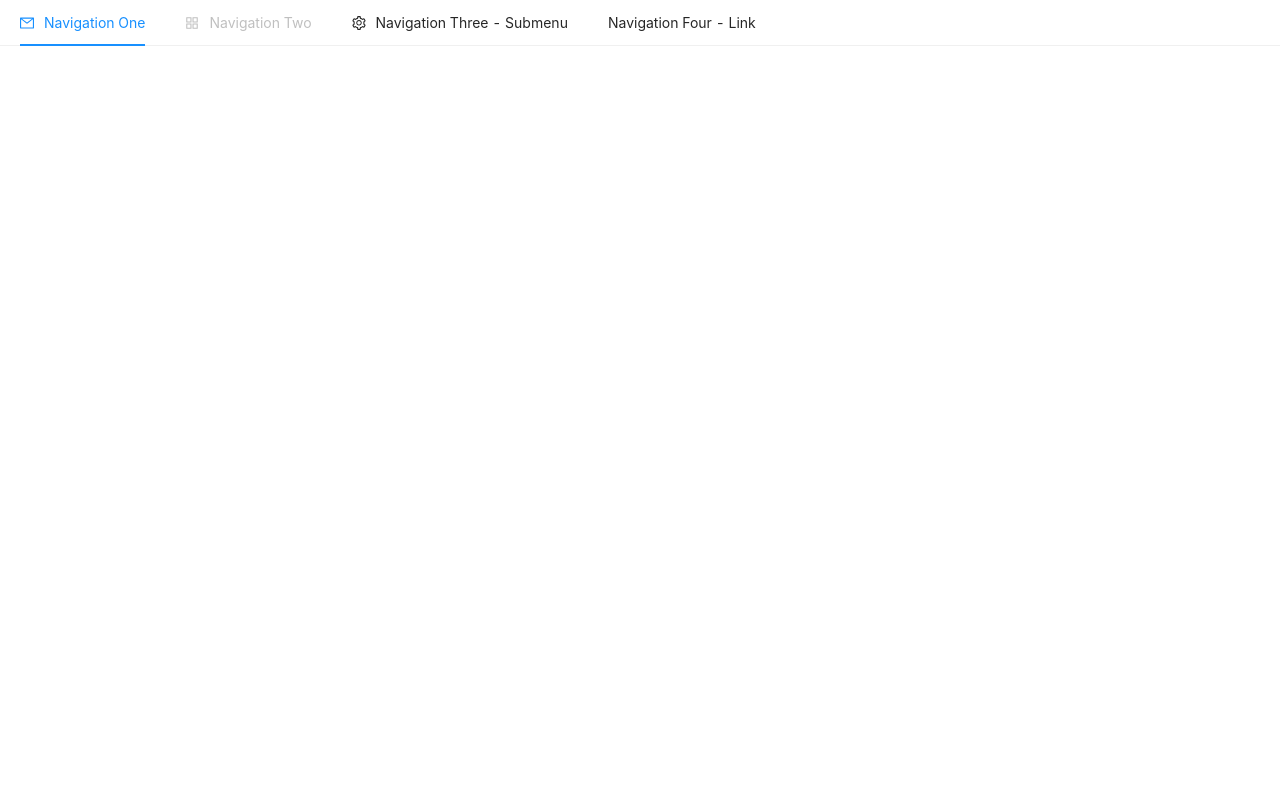
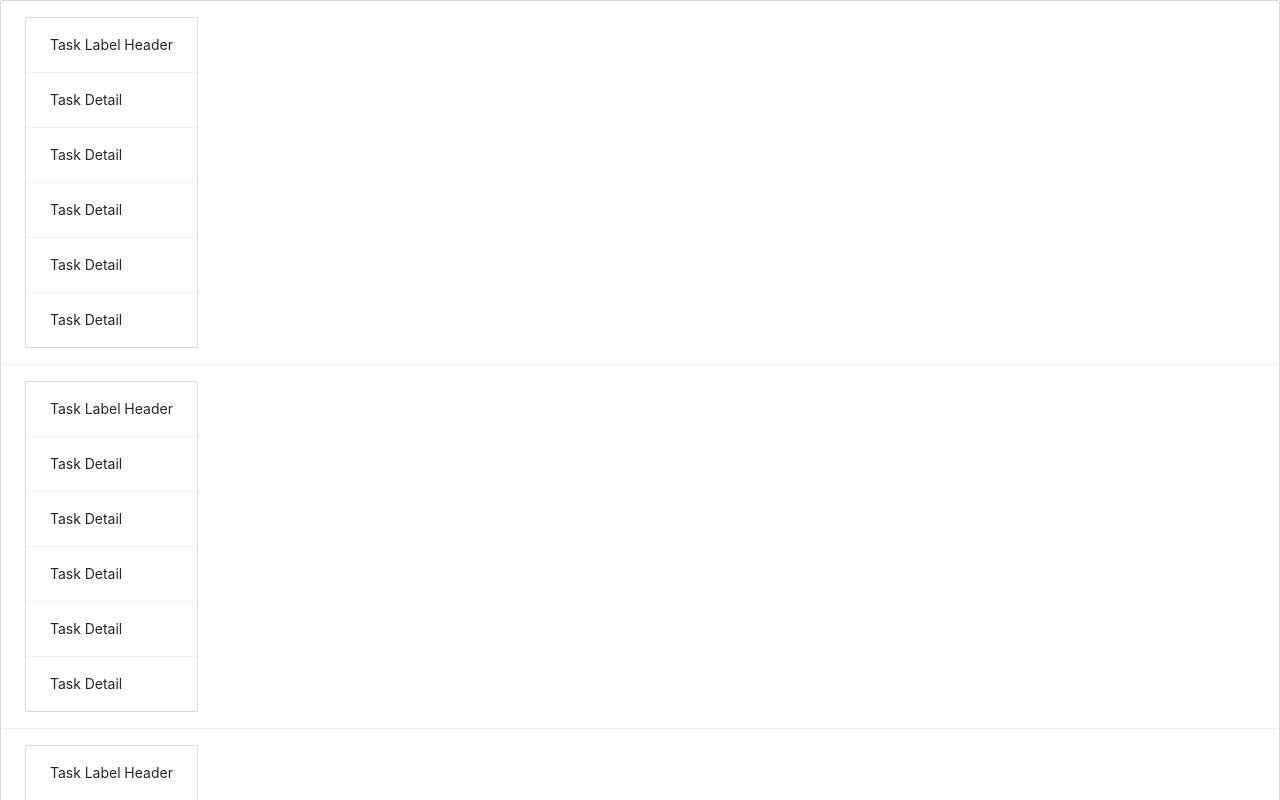
Before and after one commit to freedom-xiao007/self-growth-react-web, a React (Create React App) app: page / in a window 1280 px wide. Shown: the top 800 px of the page. Built offline with nearby package versions, Linux system fonts and the light colour scheme.

Commit message:
任务列表添加

```diff
--- a/src/App.js
+++ b/src/App.js
@@ -1,10 +1,10 @@
 import React from 'react';
 import './App.css';
-import { Nav } from './compment/Nav';
+import Task from "./compment/Task";
 
 const App = () => (
     <div className="App">
-        <Nav/>
+        <Task/>
     </div>
 );
 
--- /dev/null
+++ b/src/compment/Task.js
@@ -0,0 +1,37 @@
+import { List} from 'antd';
+import React from "react";
+import TaskLabel from "./TaskLable";
+import TaskDetail from "./TaskDetail";
+
+export class Task extends React.Component {
+    render() {
+        const data = [
+            'Racing car sprays burning fuel into crowd.',
+            'Japanese princess to wed commoner.',
+            'Australian walks 100km after outback crash.',
+            'Man charged over missing wedding girl.',
+            'Los Angeles battles huge wildfires.',
+        ];
+
+        return (
+            <List
+                size="large"
+                bordered
+                dataSource={data}
+                renderItem={item => <List.Item>
+                    <List
+                        size="large"
+                        header={<TaskLabel/>}
+                        bordered
+                        dataSource={data}
+                        renderItem={item => <List.Item>
+                            <TaskDetail/>
+                        </List.Item>}
+                    />
+                </List.Item>}
+            />
+        );
+    }
+}
+
+export default Task;
--- /dev/null
+++ b/src/compment/TaskDetail.js
@@ -0,0 +1,11 @@
+import React from "react";
+
+export class TaskLabel extends React.Component {
+    render() {
+        return (
+            <div>Task Detail</div>
+        );
+    }
+}
+
+export default TaskLabel;
--- /dev/null
+++ b/src/compment/TaskLable.js
@@ -0,0 +1,11 @@
+import React from "react";
+
+export class TaskLabel extends React.Component {
+    render() {
+        return (
+            <div>Task Label Header</div>
+        );
+    }
+}
+
+export default TaskLabel;
```
Also changed, not shown: src/compment/Tabs.js (added, +37 -0 lines).
